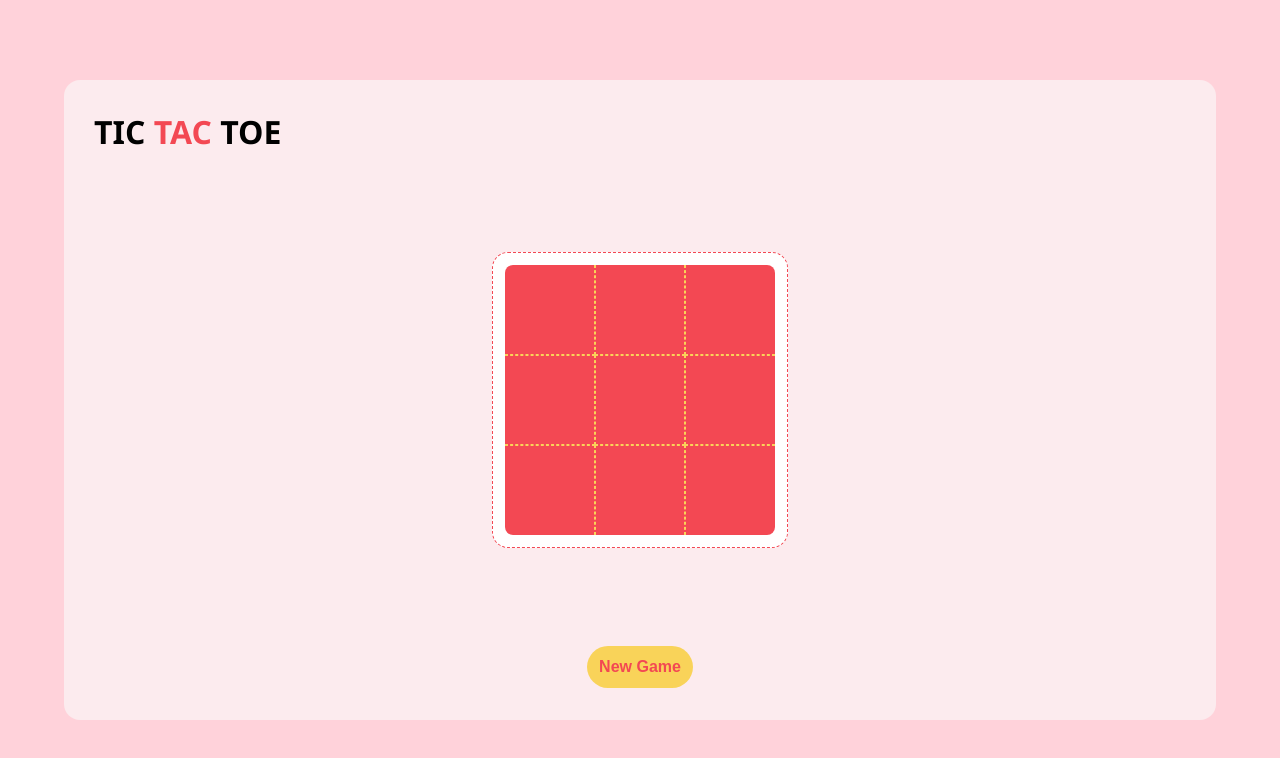
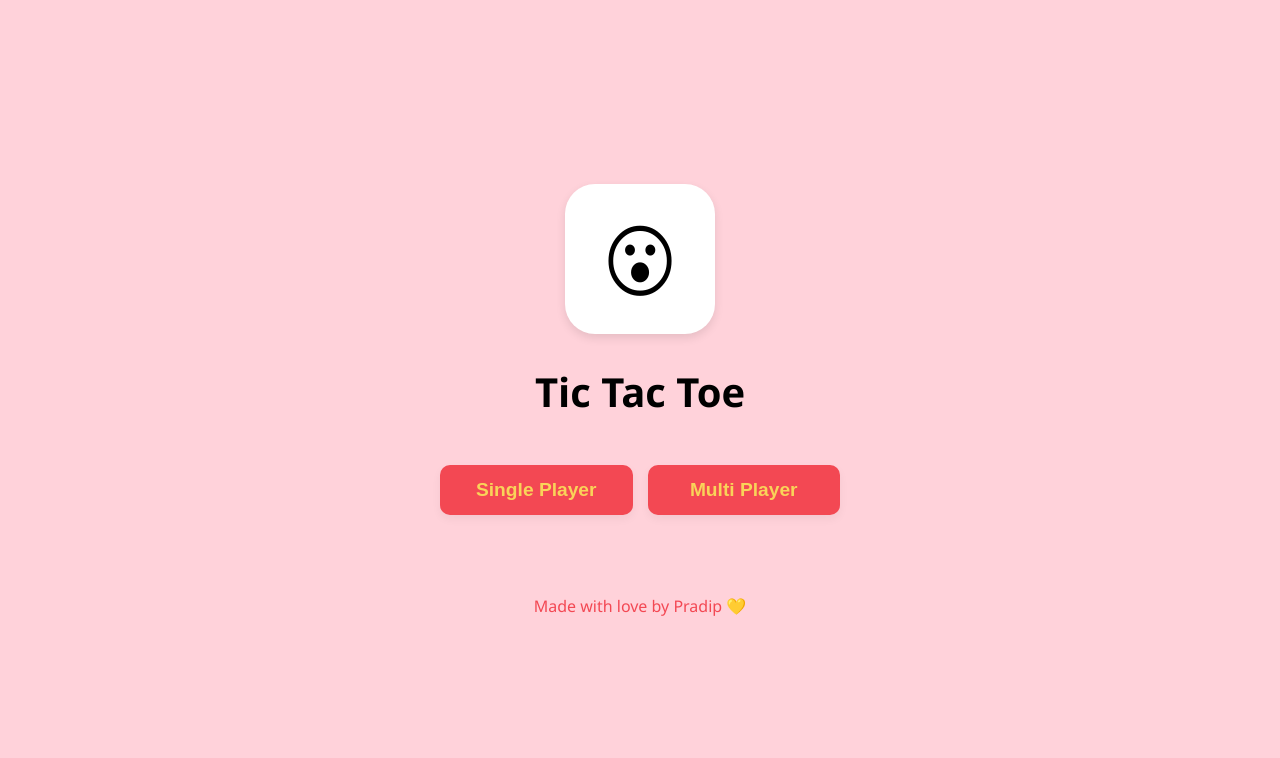
Before and after one commit to pradipgharge/Tic-Tac-Toe, a plain HTML site: page index.html in a window 1280 px wide. Drawn offline with Linux system fonts and the light colour scheme.

Commit message:
feat: added landing page

```diff
--- a/style.css
+++ b/css/main.css
@@ -46,6 +46,7 @@ body {
   height: 90px;
   width: 90px;
   border: 1px dashed #f9d359;
+  cursor: pointer;
   display: flex;
   justify-content: center;
   align-items: center;
@@ -98,20 +99,6 @@ body {
   color: #ffffff;
 }
 
-/* new-game btn */
-.new-game {
-  padding: 12px;
-  border-radius: 2rem;
-  border: none;
-  background-color: #f9d359;
-  color: #f34853;
-  cursor: pointer;
-  position: absolute;
-  bottom: 2rem;
-  font-size: 1rem;
-  font-weight: bold;
-}
-
 /* winner div */
 .winner-div {
   display: none;
@@ -120,3 +107,38 @@ body {
   top: 30px;
   font-size: 2rem;
 }
+
+.btn-container {
+  padding-top: 1rem;
+  gap: 30px;
+  display: flex;
+  justify-content: center;
+  align-items: center;
+  flex-direction: row;
+  width: 400px;
+  position: absolute;
+  bottom: 40px;
+}
+
+/* action btn */
+.action-btn {
+  padding: 12px;
+  border-radius: 10px;
+  border: none;
+  width: auto;
+  background-color: #f9d359;
+  color: #f34853;
+  cursor: pointer;
+  font-size: 1rem;
+  font-weight: bold;
+  box-shadow: 0 4px 10px rgba(0, 0, 0, 0.05);
+
+  &:hover {
+    transform: scale(1.02);
+  }
+
+  &:active {
+    transform: translateY(2px);
+    border-bottom-width: 2px;
+  }
+}
--- /dev/null
+++ b/css/style.css
@@ -0,0 +1,101 @@
+* {
+  margin: 0;
+  box-sizing: border-box;
+}
+body {
+  font-family: "Segoe UI", Tahoma, Geneva, Verdana, sans-serif;
+  background-color: #ffd2da;
+  height: 100vh;
+  display: flex;
+  justify-content: center;
+  flex-direction: column;
+  align-items: center;
+}
+
+.container {
+  width: 150px;
+  height: 150px;
+  display: flex;
+  align-items: center;
+  justify-content: center;
+  border-radius: 30px;
+  background: white;
+  margin: 0 auto;
+  box-shadow: 0 4px 10px rgba(0, 0, 0, 0.1);
+}
+
+.emoji {
+  font-size: 80px;
+}
+
+.title-text {
+  color: black;
+  font-size: 40px;
+  padding: 30px 0;
+  font-weight: 800;
+}
+
+/* .animation-text {
+  font-size: 40px;
+  color: #f34853;
+  animation-name: typing;
+  animation-duration: 1.5s;
+  animation-timing-function: steps(30, end);
+  animation-fill-mode: forwards;
+}
+
+@keyframes typing {
+  from {
+    width: 0;
+  }
+  to {
+    width: 100%;
+  }
+} */
+
+.btn-container {
+  padding-top: 1rem;
+  gap: 15px;
+  display: flex;
+  align-items: center;
+  flex-direction: row;
+  width: 400px;
+}
+
+.play-mode-btn {
+  height: 50px;
+  width: 100%;
+  font-weight: 600;
+  background-color: #f34853;
+  color: #f9d359;
+  border: none;
+  cursor: pointer;
+  font-size: 1.2rem;
+  transition: all 200ms ease-in;
+  padding: 5px;
+  border-radius: 10px;
+  box-shadow: 0 4px 10px rgba(0, 0, 0, 0.05);
+
+  &:hover {
+    transform: scale(1.02);
+  }
+
+  &:active {
+    transform: translateY(2px);
+    border-bottom-width: 2px;
+  }
+}
+
+footer {
+  text-align: center;
+  padding-top: 5rem;
+}
+
+.footer-link {
+  color: #f34853;
+  text-decoration: none;
+
+  &:hover {
+    text-decoration: underline;
+  }
+}
--- a/index.html
+++ b/index.html
@@ -3,31 +3,26 @@
   <head>
     <meta charset="UTF-8" />
     <meta name="viewport" content="width=device-width, initial-scale=1.0" />
-    <title>Tic Tac Toe</title>
-    <link rel="stylesheet" href="style.css" />
+    <title>Tic-Tac-Toe</title>
+    <link rel="stylesheet" href="./css/style.css" />
   </head>
   <body>
-    <div class="outer-container">
-      <h4 class="app-title">
-        TIC
-        <span class="colorful-text">TAC</span>
-        TOE
-      </h4>
-      <h4 id="winner-div" class="winner-div"></h4>
-      <div class="grid">
-        <div onclick="handleClick(this)" id="0" class="col"></div>
-        <div onclick="handleClick(this)" id="1" class="col"></div>
-        <div onclick="handleClick(this)" id="2" class="col"></div>
-        <div onclick="handleClick(this)" id="3" class="col"></div>
-        <div onclick="handleClick(this)" id="4" class="col"></div>
-        <div onclick="handleClick(this)" id="5" class="col"></div>
-        <div onclick="handleClick(this)" id="6" class="col"></div>
-        <div onclick="handleClick(this)" id="7" class="col"></div>
-        <div onclick="handleClick(this)" id="8" class="col"></div>
-      </div>
-      <button class="new-game">New Game</button>
+    <div class="container">
+      <div id="emoji-div" class="emoji"></div>
     </div>
-
-    <script src="script.js"></script>
+    <h3 class="title-text">Tic Tac <span class="animation-text">Toe</span></h3>
+    <div class="btn-container">
+      <button id="single-player" class="play-mode-btn">Single Player</button>
+      <button id="multi-player" class="play-mode-btn">Multi Player</button>
+    </div>
+    <script src="random-emoji.js"></script>
   </body>
+  <footer>
+    <a
+      class="footer-link"
+      href="https://github.com/pradipgharge/Tic-Tac-Toe"
+      target="_blank"
+      >Made with love by Pradip 💛</a
+    >
+  </footer>
 </html>
--- /dev/null
+++ b/random-emoji.js
@@ -0,0 +1,138 @@
+const emojiDiv = document.getElementById("emoji-div");
+const singlePlayer = document.getElementById("single-player");
+const MultiPlayer = document.getElementById("multi-player");
+
+function getRandomEmoji() {
+  const emojis = [
+    "😀",
+    "😃",
+    "😄",
+    "😁",
+    "😆",
+    "😅",
+    "😂",
+    "🤣",
+    "😊",
+    "😇",
+    "🙂",
+    "🙃",
+    "😉",
+    "😌",
+    "😍",
+    "🥰",
+    "😘",
+    "😗",
+    "😙",
+    "😚",
+    "😋",
+    "😛",
+    "😜",
+    "🤪",
+    "😝",
+    "🤑",
+    "🤗",
+    "🤭",
+    "🤫",
+    "🤔",
+    "🤐",
+    "🤨",
+    "😐",
+    "😑",
+    "😶",
+    "😏",
+    "😒",
+    "🙄",
+    "😬",
+    "😮",
+    "😯",
+    "😰",
+    "😱",
+    "😳",
+    "🥺",
+    "😖",
+    "😞",
+    "😟",
+    "😠",
+    "😡",
+    "🤯",
+    "😢",
+    "😭",
+    "😤",
+    "😩",
+    "😫",
+    "😨",
+    "😱",
+    "😤",
+    "😴",
+    "💤",
+    "😪",
+    "🥴",
+    "😵",
+    "🤐",
+    "🥳",
+    "🥺",
+    "🤬",
+    "😷",
+    "🤒",
+    "🤕",
+    "🤢",
+    "🤮",
+    "🤧",
+    "🤠",
+    "🤡",
+    "🥶",
+    "🥵",
+    "🥱",
+    "🤫",
+    "👿",
+    "💀",
+    "👻",
+    "👽",
+    "🤖",
+    "💩",
+    "🙊",
+    "🙉",
+    "🙈",
+    "👶",
+    "👮",
+    "💂",
+    "🍕",
+    "🍔",
+    "🌮",
+    "🌯",
+    "🍿",
+    "🍩",
+    "🍪",
+    "🍫",
+    "🍬",
+    "🍭",
+    "🍮",
+    "🍦",
+    "🥧",
+    "🍣",
+  ];
+  const randomIndex = Math.floor(Math.random() * emojis.length);
+
+  return emojis[randomIndex];
+}
+
+window.addEventListener("load", setEmoji);
+
+singlePlayer.addEventListener("click", () => {
+  window.location.assign("/pages/main.html");
+});
+
+function setEmoji() {
+  //to avoid delay on navigating back to home page
+  emojiDiv.innerText = getRandomEmoji();
+
+  const interval = setInterval(() => {
+    const randomEmoji = getRandomEmoji();
+    emojiDiv.innerText = randomEmoji;
+  }, 1200);
+
+  // Return a function to clear the interval
+  return function cleanup() {
+    clearInterval(interval);
+  };
+}
--- a/script.js
+++ b/script.js
@@ -1,9 +1,13 @@
-const newGame = document.querySelector(".new-game");
+const newGame = document.getElementById("new-game-btn");
+const Homebtn = document.getElementById("home-btn");
 const winnerDiv = document.getElementById("winner-div");
 
 let currentPlayer = "X";
 let arr = Array(9).fill(null);
 
+Homebtn.addEventListener("click", () => {
+  window.location.href = "/index.html";
+});
 newGame.addEventListener("click", () => {
   winnerDiv.style.display = "none";
   arr = Array(9).fill(null);
```
Also changed, not shown: pages/main.html (added, +36 -0 lines).
